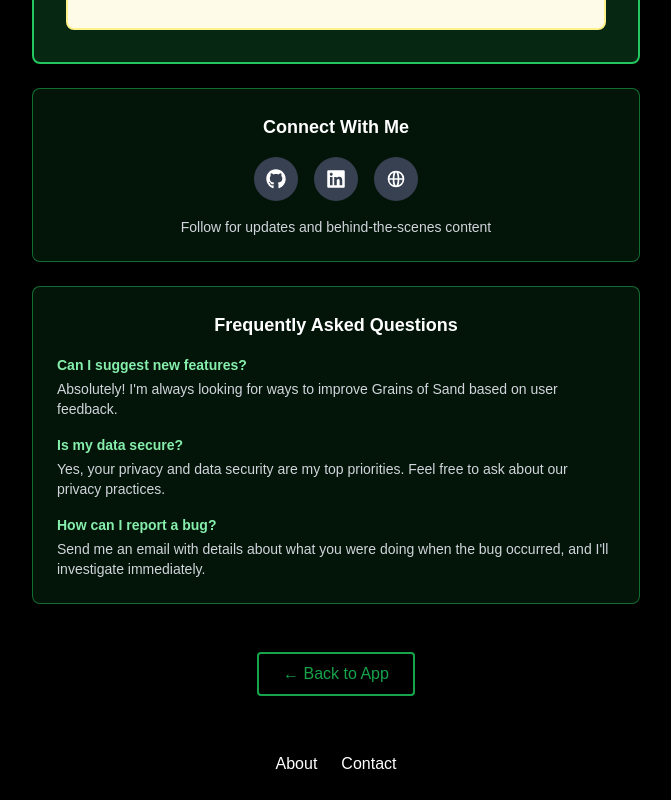
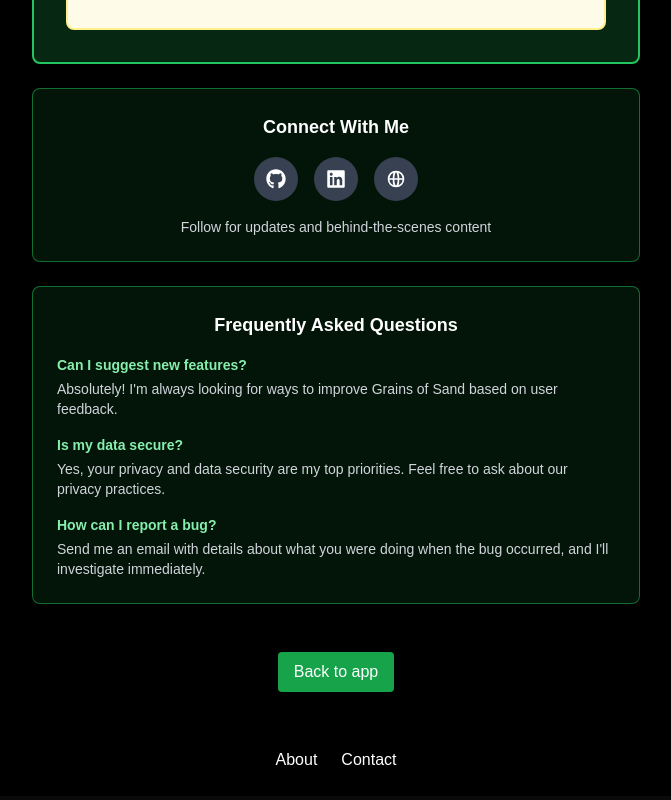
Before and after one commit to kierawilson25/habit-tracker, a Next.js app in the folder Front-end/: page /contact in a window 1280 px wide. Shown: the part 1065-1865 px from the top of the page, without its empty margins (304-975 px from the left). Built offline with nearby package versions, Linux system fonts and the light colour scheme; no server answers.

Commit message:
refactor(contact/page.tsx): updated contact page to use Button component (#263)

```diff
--- a/Front-end/src/app/contact/page.tsx
+++ b/Front-end/src/app/contact/page.tsx
@@ -2,6 +2,7 @@
 import { useState, useEffect } from "react";
 import { HiOutlineMail, HiOutlineGlobeAlt } from "react-icons/hi";
 import { FaGithub, FaTwitter, FaLinkedin } from "react-icons/fa";
+import Button from "@/components/Button";
 
 export default function Contact() {
   const [mounted, setMounted] = useState(false);
@@ -67,12 +68,9 @@ export default function Contact() {
                       <p className="text-black">kiera.wilson025@gmail.com</p>
                     </div>
                   </div>
-                  <button
-                    onClick={handleCopyEmail}
-                    className="bg-green-600 text-white rounded px-4 py-2 hover:bg-green-700 transition-colors duration-200"
-                  >
-                    {emailCopied ? "Copied!" : "Copy"}
-                  </button>
+                  <Button onClick={handleCopyEmail} type="primary">
+                      {emailCopied ? "Copied!" : "Copy"}
+                   </Button>
                 </div>
                 <p className="text-gray-600 mt-3 text-sm">
                   Best for questions, feedback, or bug reports. I typically respond within 24 hours.
@@ -176,12 +174,9 @@ export default function Contact() {
 
           {/* Back to App */}
           <div className="text-center mt-6">
-            <button
-              onClick={() => window.history.back()}
-              className="border-2 border-green-600 text-green-600 rounded px-6 py-2 hover:bg-green-600 hover:text-white transition-colors duration-200"
-            >
-              ← Back to App
-            </button>
+              <Button onClick={() => window.history.back()} type="primary">
+                {"Back to app"}
+              </Button>
           </div>
 
         </div>
```
